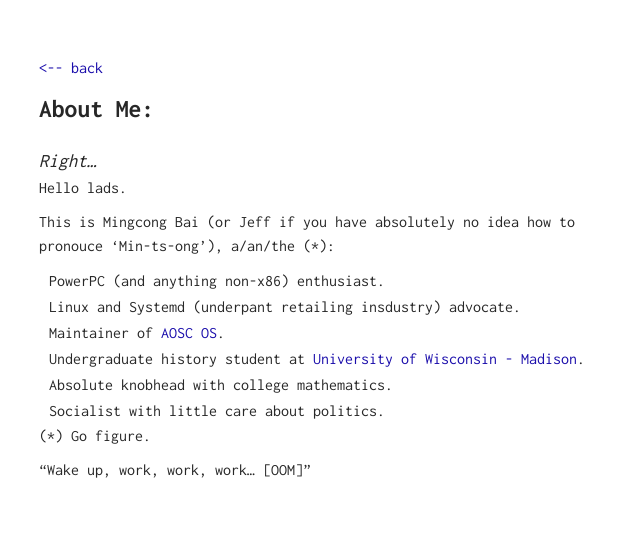
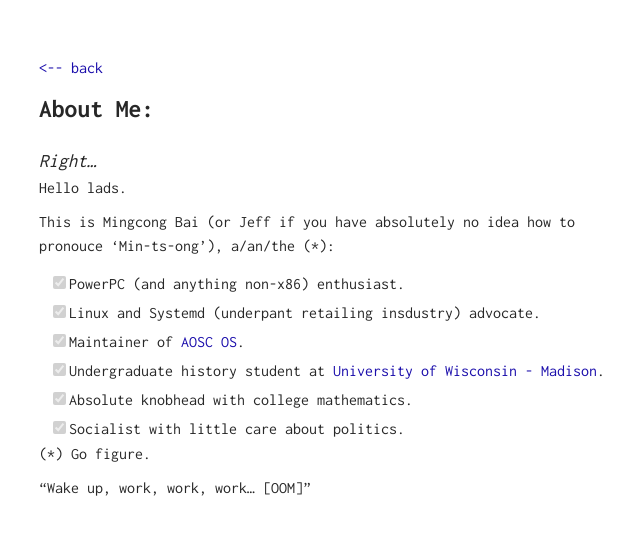
Before and after one commit to MingcongBai/MingcongBai.github.io, a Jekyll site: the page built from me/index.md, in a window 1280 px wide. Shown: the top 535 px of the page, without its empty margins (301-941 px from the left). Built offline with Jekyll 4.4.1, drawn with Linux system fonts in a browser that asks for light colours.

```diff
--- a/me/index.md
+++ b/me/index.md
@@ -9,12 +9,12 @@ Right...
 
 This is Mingcong Bai (or Jeff if you have absolutely no idea how to pronouce 'Min-ts-ong'), a/an/the (*):
 
-- PowerPC (and anything non-x86) enthusiast.
-- Linux and Systemd (underpant retailing insdustry) advocate.
-- Maintainer of [AOSC OS](https://aosc.io/).
-- Undergraduate history student at [University of Wisconsin - Madison](https://wisc.edu/).
-- Absolute knobhead with college mathematics.
-- Socialist with little care about politics.
+- [x] PowerPC (and anything non-x86) enthusiast.
+- [x] Linux and Systemd (underpant retailing insdustry) advocate.
+- [x] Maintainer of [AOSC OS](https://aosc.io/).
+- [x] Undergraduate history student at [University of Wisconsin - Madison](https://wisc.edu/).
+- [x] Absolute knobhead with college mathematics.
+- [x] Socialist with little care about politics.
 
 (*) Go figure.
 
```
